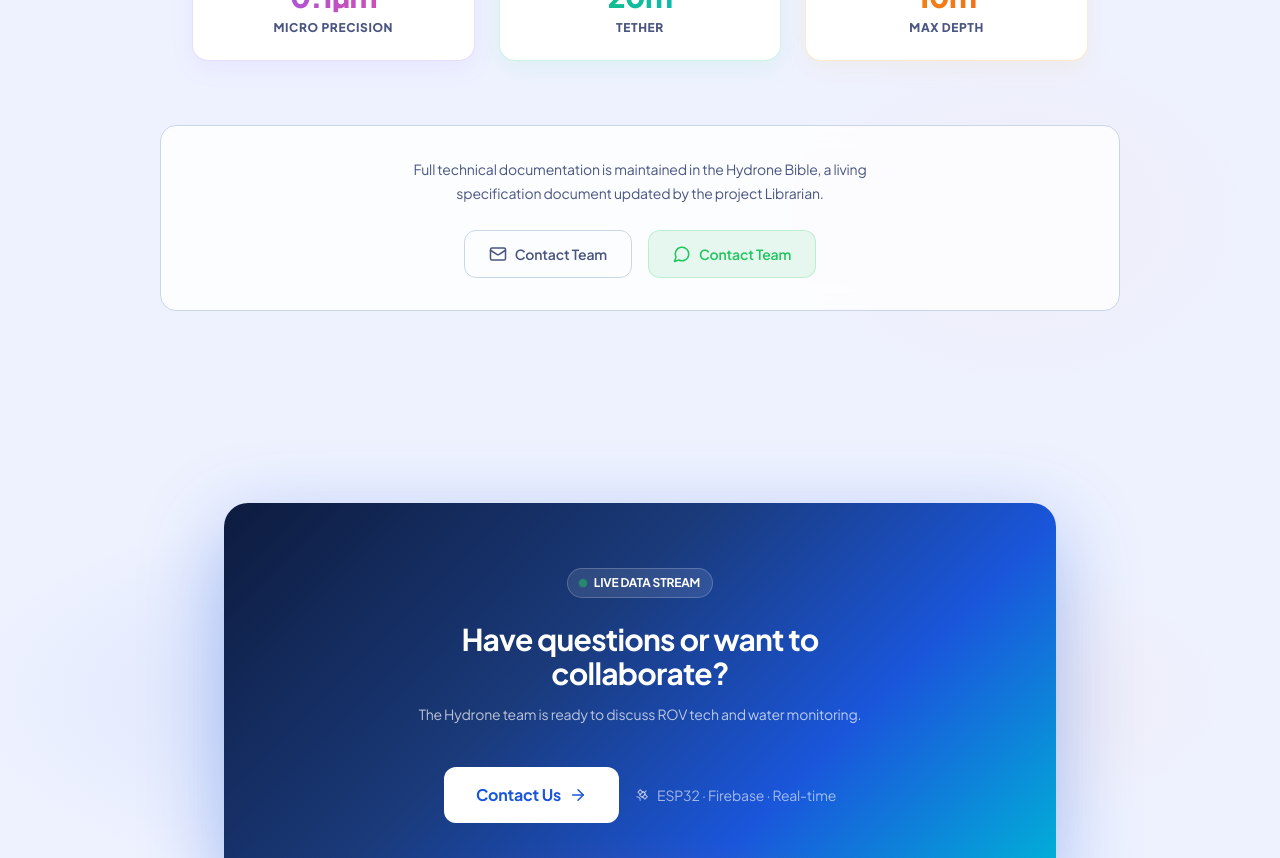
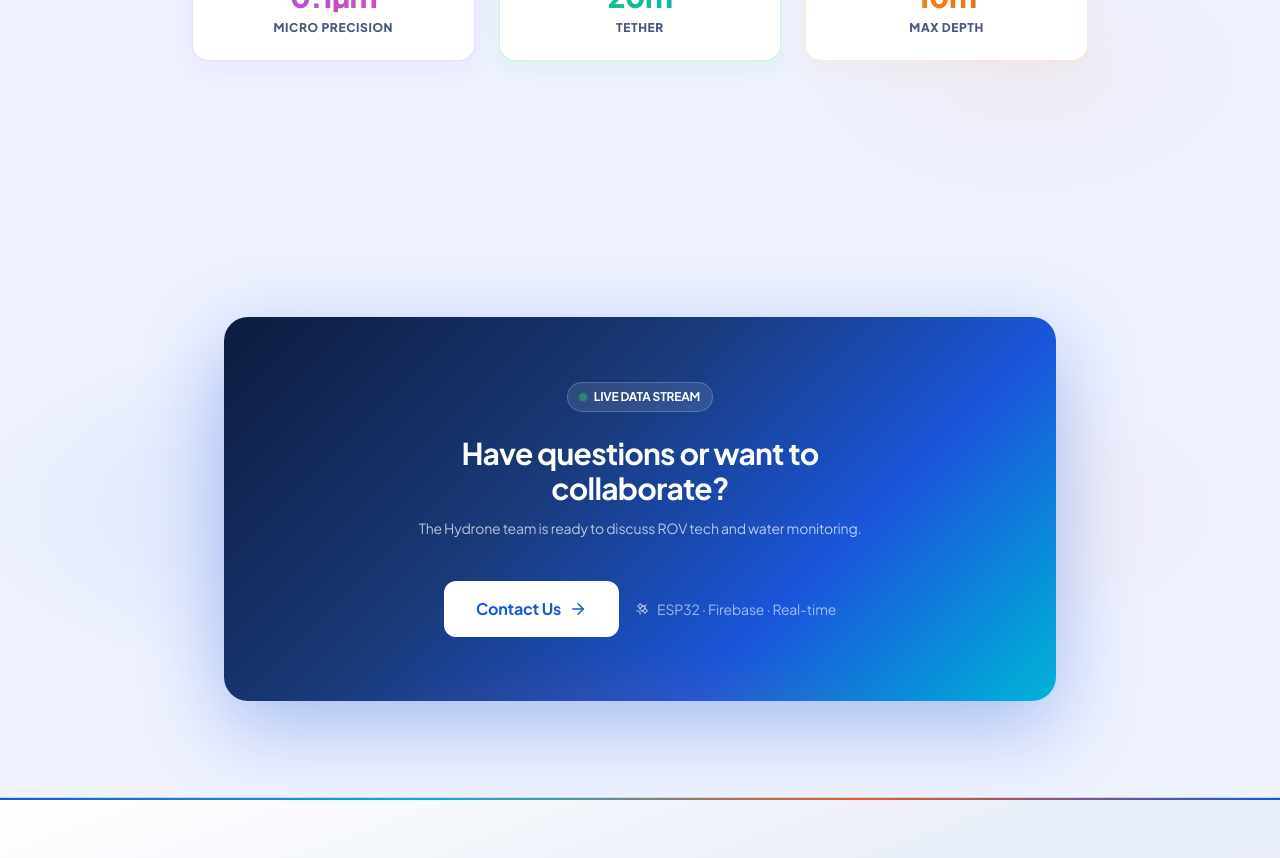
Before and after one commit to prianurislam1825/hydrone, a Next.js app: page / in a window 1280 px wide. Shown: the part 8520-9378 px from the top of the page. Built offline with nearby package versions, Linux system fonts and the light colour scheme.

Commit message:
fix: remove documentation note card from bottom of SpecsSection

```diff
--- a/components/landing/SpecsSection.tsx
+++ b/components/landing/SpecsSection.tsx
@@ -1,7 +1,7 @@
 'use client'
 
 import { useLang } from '@/lib/i18n/context'
-import { Anchor, Filter, Gauge, Mail, MessageCircle, MoveVertical, Radio, Ruler } from 'lucide-react'
+import { Anchor, Filter, Gauge, MoveVertical, Radio, Ruler } from 'lucide-react'
 
 const SUMMARY_STATS = [
   {
@@ -121,28 +121,6 @@ export default function SpecsSection() {
             </div>
           ))}
         </div>
-
-        {/* Doc card */}
-        <div className="glass rounded-2xl p-8 text-center" data-anim>
-          <p className="text-sm mb-6 max-w-lg mx-auto leading-relaxed" style={{ color: 'var(--t-muted)' }}>{T.docNote[lang]}</p>
-          <div className="flex flex-col sm:flex-row items-center justify-center gap-4">
-            <a
-              href="mailto:hydrone.id@gmail.com"
-              className="inline-flex items-center justify-center gap-2 px-6 py-3 rounded-xl transition-all min-h-[48px] text-sm font-semibold w-full sm:w-auto border hover:bg-white/5"
-              style={{ borderColor: 'var(--t-border)', color: 'var(--t-muted)' }}
-            >
-              <Mail size={18} />{T.contact[lang]}
-            </a>
-            <a
-              href="https://wa.me/6281548158100"
-              target="_blank"
-              rel="noopener noreferrer"
-              className="inline-flex items-center justify-center gap-2 px-6 py-3 bg-[#22C55E]/10 border border-[#22C55E]/20 hover:border-[#22C55E] text-[#22C55E] hover:bg-[#22C55E]/20 font-semibold rounded-xl transition-all min-h-[48px] text-sm w-full sm:w-auto"
-            >
-              <MessageCircle size={18} />{T.contact[lang]}
-            </a>
-          </div>
-        </div>
       </div>
     </section>
   )
```
